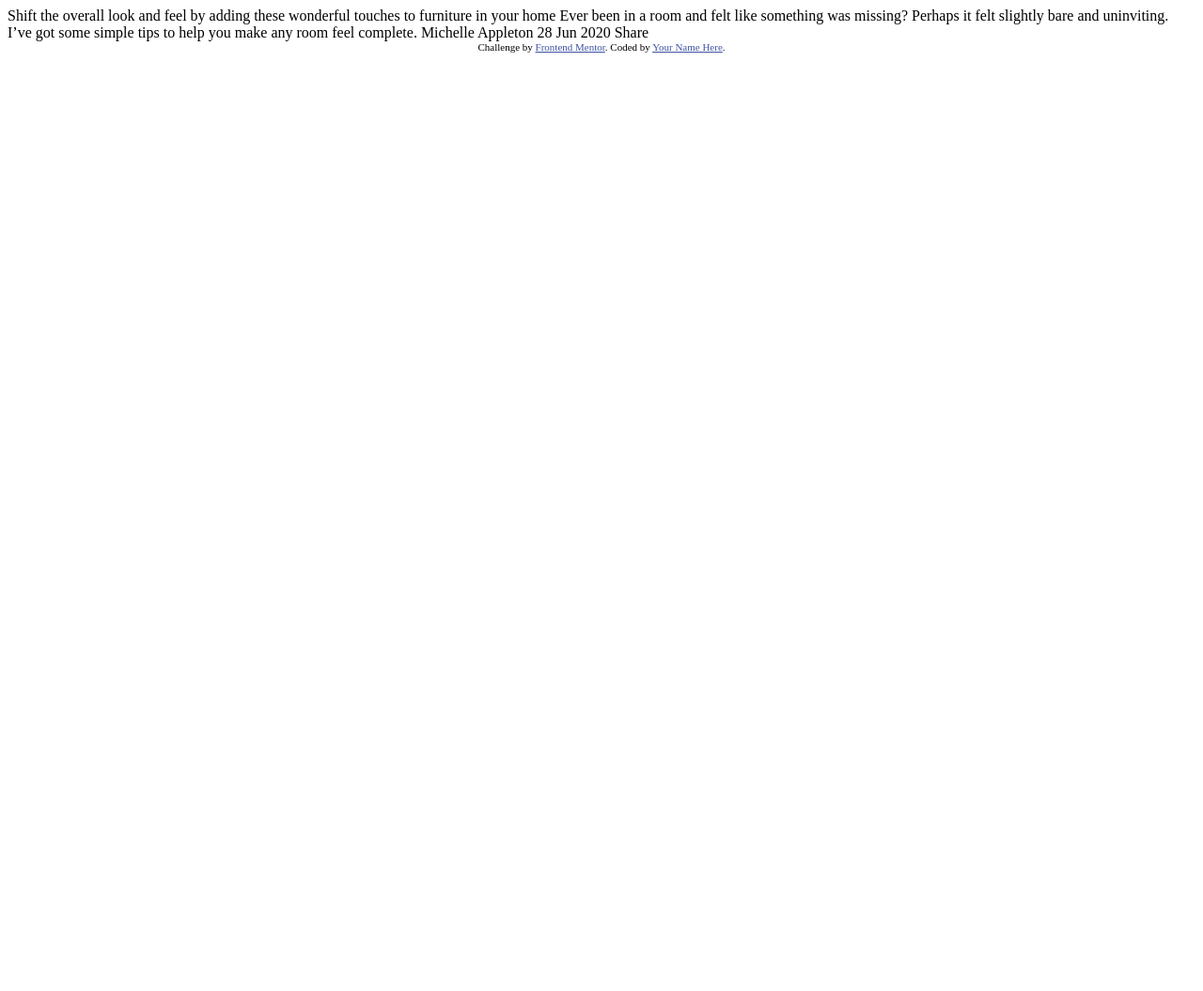
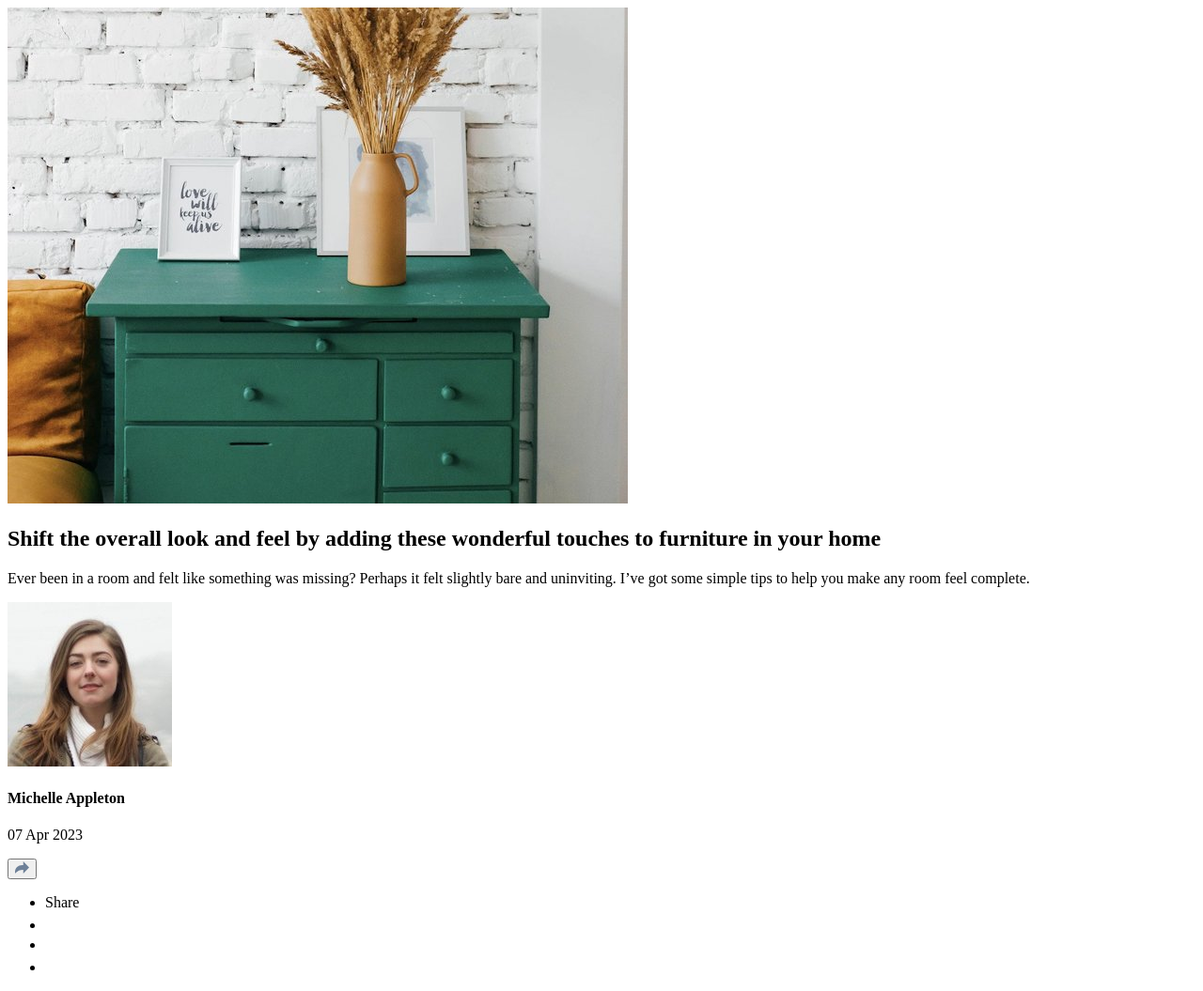
Before and after one commit to stephenikuomola/article-preview-component, a plain HTML site: page index.html in a window 1280 px wide. Shown: the whole page at 94% size. Before the commit the page ends 800 px from the top, so only its background shows below. Drawn offline with Linux system fonts and the light colour scheme.

Commit message:
add project markup

```diff
--- a/index.html
+++ b/index.html
@@ -2,35 +2,83 @@
 <html lang="en">
 <head>
   <meta charset="UTF-8">
-  <meta name="viewport" content="width=device-width, initial-scale=1.0"> <!-- displays site properly based on user's device -->
+  <meta name="viewport" content="width=device-width, initial-scale=1.0">
+  <meta http-equiv = "x-ua-compatible" content = "IE=edge">
+  <meta name = "description" content = "Shift the overall look and feel by adding wonderful touches to furniture in your home">
 
-  <link rel="icon" type="image/png" sizes="32x32" href="./images/favicon-32x32.png">
+  <!-- JavaScript Link -->
+  <script type = "module" src = "src/js/component.js"></script>
 
-  <title>Frontend Mentor | Article preview component</title>
+  <!-- CSS Link  -->
+ <link rel = "stylesheet" href = "src/css/style.css"/>
+ <link rel = "stylesheet" href = "src/css/desktop.css">
 
-  <!-- Feel free to remove these styles or customise in your own stylesheet 👍 -->
-  <style>
-    .attribution { font-size: 11px; text-align: center; }
-    .attribution a { color: hsl(228, 45%, 44%); }
-  </style>
+  <!-- Favicon   -->
+  <link rel = "icon" type="image/png" sizes = "32x32" href = "./favicon/logo.png">
+
+  <title>Article preview component</title>
+
+
 </head>
 <body>
+  <main>
+    <article class = "article-component">
 
-  Shift the overall look and feel by adding these wonderful
+      <!-- Image -->
+      <div class = "article__image-component">
+        <img aria-hidden = "true" alt = "" src = "/images/drawers.jpg"/>
+      </div>
+
+      <!-- Content -->
+      <div class = "article__content">
+        <h1 class = "article__heading">
+          Shift the overall look and feel by adding these wonderful
   touches to furniture in your home
-
-  Ever been in a room and felt like something was missing? Perhaps
+        </h1>
+        <p class = "article__text">
+          Ever been in a room and felt like something was missing? Perhaps
   it felt slightly bare and uninviting. I’ve got some simple tips
   to help you make any room feel complete.
+        </p>
 
-  Michelle Appleton
-  28 Jun 2020
+        <div class = "article__content--footer">
+          <div class = "author">
+            <img alt = "an avi of michelle appleton" src = "/images/avatar-michelle.jpg">
+            <div class = "author__info">
+              <h4 class = "author__name">Michelle Appleton</h4>
+              <p class = "author__publish-date">07 Apr 2023</p>
+            </div>
+          </div>
+          <div class = "share">
 
-  Share
+            <button class = "button-share" aria-controls = "share-option" aria-expanded = "false">
+              <svg xmlns="http://www.w3.org/2000/svg" width="15" height="13"><path fill="#6E8098" d="M15 6.495L8.766.014V3.88H7.441C3.33 3.88 0 7.039 0 10.936v2.049l.589-.612C2.59 10.294 5.422 9.11 8.39 9.11h.375v3.867L15 6.495z"/></svg>
+            </button>
 
-  <div class="attribution">
-    Challenge by <a href="https://www.frontendmentor.io?ref=challenge" target="_blank">Frontend Mentor</a>.
-    Coded by <a href="#">Your Name Here</a>.
-  </div>
+            <div class = "share-option" id = "share-option">
+              <ul class = "options-list" role = "list">
+                <li><span>Share</span></li>
+                <li>
+                  <a href = "#">
+                    <img src = "/images/icon-facebook.svg" alt = "facebook icon">
+                  </a>
+                </li>
+                <li>
+                  <a href = "#">
+                    <img src = "/images/icon-twitter.svg" alt = "twitter icon">
+                  </a>
+                </li>
+                <li>
+                  <a href = "#">
+                    <img src = "/images/icon-pinterest.svg" alt = "piniterest icon">
+                  </a>
+                </li>
+              </ul>
+            </div>
+          </div>
+        </div>
+      </div>
+    </article>
+  </main>
 </body>
 </html>
```
